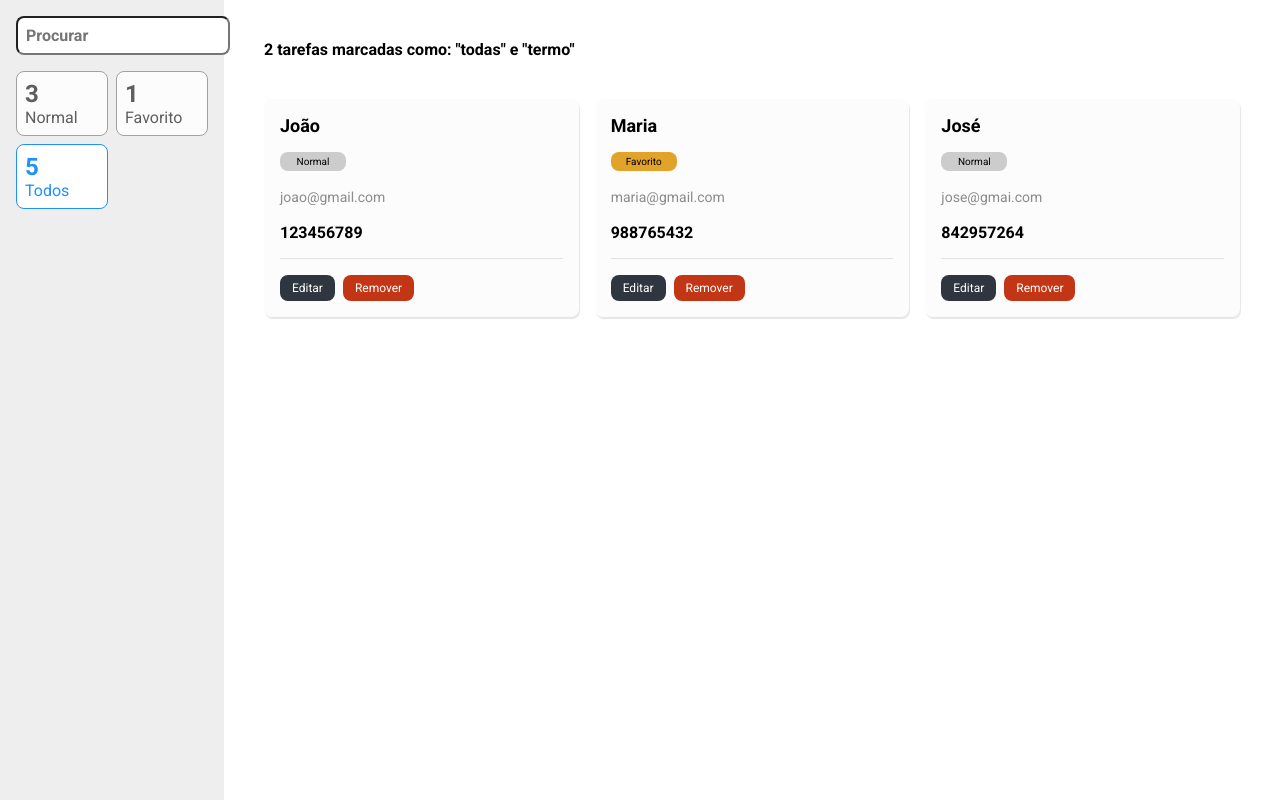
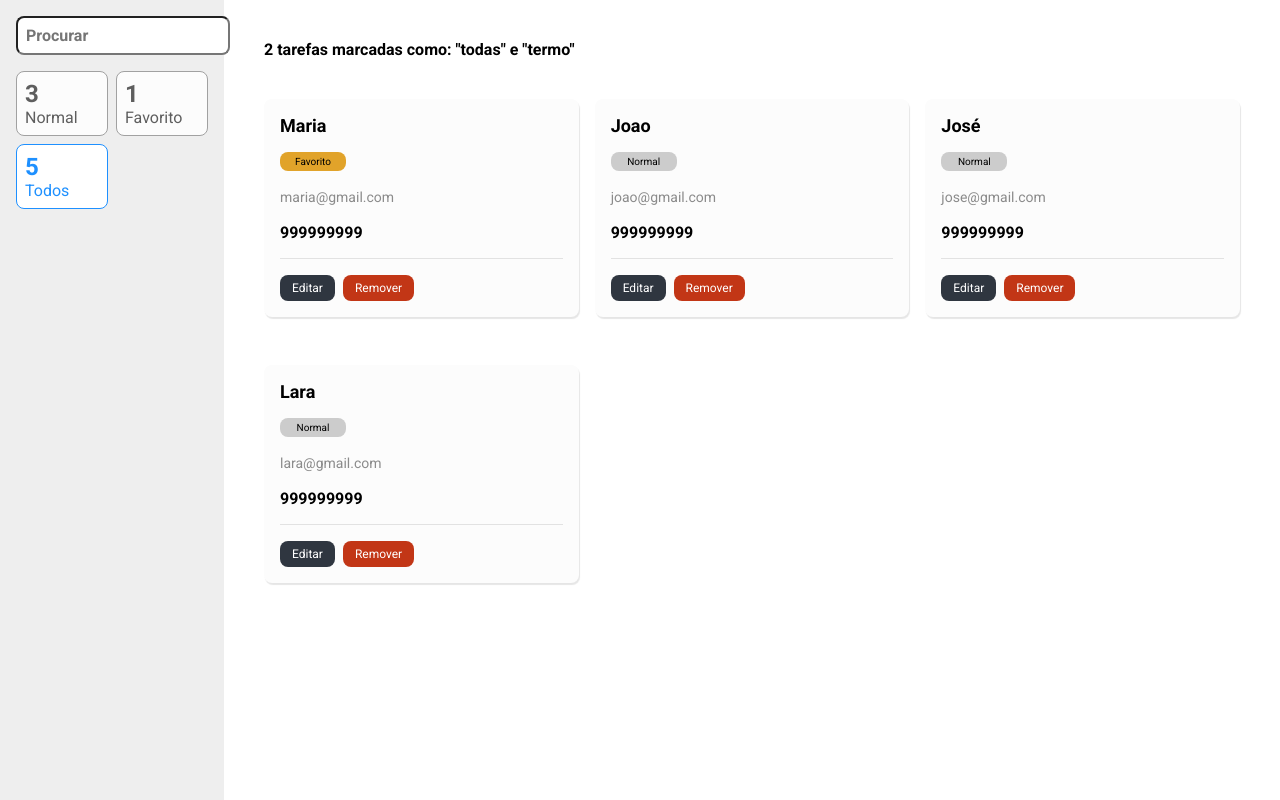
Before and after one commit to Jaktung/lista-de-contatos, a React (Vite) app: page / in a window 1280 px wide. Built offline with nearby package versions, Linux system fonts and the light colour scheme.

Commit message:
configurando o redux

```diff
--- a/package.json
+++ b/package.json
@@ -10,14 +10,17 @@
     "preview": "vite preview"
   },
   "dependencies": {
+    "@reduxjs/toolkit": "^2.6.0",
     "react": "^19.0.0",
     "react-dom": "^19.0.0",
+    "react-redux": "^9.2.0",
     "styled-components": "^6.1.15"
   },
   "devDependencies": {
     "@eslint/js": "^9.19.0",
     "@types/react": "^19.0.8",
     "@types/react-dom": "^19.0.3",
+    "@types/redux": "^3.6.31",
     "@types/styled-components": "^5.1.34",
     "@vitejs/plugin-react": "^4.3.4",
     "eslint": "^9.19.0",
--- a/src/App.tsx
+++ b/src/App.tsx
@@ -1,16 +1,18 @@
 import SideBar from "./containers/SideBar";
 import ContactList from "./containers/ContactList";
 import EstiloGlobal, { Container } from "./styles";
+import { Provider } from "react-redux";
+import store from "./store";
 
 function App() {
     return (
-        <>
+        <Provider store={store}>
             <EstiloGlobal />
             <Container>
                 <SideBar />
                 <ContactList />
             </Container>
-        </>
+        </Provider>
     );
 }
 
--- a/src/containers/ContactList/index.tsx
+++ b/src/containers/ContactList/index.tsx
@@ -1,29 +1,11 @@
 import Contact from "../../components/Contact";
 import * as S from "./styles";
-import * as enums from "../../utils/enums/ContactPriority";
-
-const contacts = [
-    {
-        name: "João",
-        priority: enums.ContactPriority.NORMAL,
-        number: 123456789,
-        email: "joao@gmail.com",
-    },
-    {
-        name: "Maria",
-        priority: enums.ContactPriority.FAVORITE,
-        number: 988765432,
-        email: "maria@gmail.com",
-    },
-    {
-        name: "José",
-        priority: enums.ContactPriority.NORMAL,
-        number: 842957264,
-        email: "jose@gmai.com",
-    },
-];
+import { useSelector } from "react-redux";
+import { RootReducer } from "../../store";
 
 const ListaDeContatos = () => {
+    const { contacts } = useSelector((state: RootReducer) => state);
+
     return (
         <S.Main>
             <S.MainText>
--- /dev/null
+++ b/src/models/Contact.ts
@@ -0,0 +1,25 @@
+import * as enums from "../utils/enums/ContactPriority";
+
+class Contact {
+    name: string;
+    email: string;
+    number: number;
+    priority: enums.ContactPriority;
+    id: number;
+
+    constructor(
+        name: string,
+        email: string,
+        number: number,
+        priority: enums.ContactPriority,
+        id: number
+    ) {
+        this.name = name;
+        this.email = email;
+        this.number = number;
+        this.priority = priority;
+        this.id = id;
+    }
+}
+
+export default Contact;
--- /dev/null
+++ b/src/store/index.ts
@@ -0,0 +1,13 @@
+import { configureStore } from "@reduxjs/toolkit";
+
+import contactsReducer from "./reducers/contacts";
+
+const store = configureStore({
+    reducer: {
+        contacts: contactsReducer,
+    },
+});
+
+export type RootReducer = ReturnType<typeof store.getState>;
+
+export default store;
--- /dev/null
+++ b/src/store/reducers/contacts.ts
@@ -0,0 +1,46 @@
+import { createSlice, PayloadAction } from "@reduxjs/toolkit";
+import Contact from "../../models/Contact";
+import * as enums from "../../utils/enums/ContactPriority";
+
+const contactsSlice = createSlice({
+    name: "contacts",
+    initialState: [
+        new Contact(
+            "Maria",
+            "maria@gmail.com",
+            999999999,
+            enums.ContactPriority.FAVORITE,
+            1
+        ),
+        new Contact(
+            "Joao",
+            "joao@gmail.com",
+            999999999,
+            enums.ContactPriority.NORMAL,
+            2
+        ),
+        new Contact(
+            "José",
+            "jose@gmail.com",
+            999999999,
+            enums.ContactPriority.NORMAL,
+            3
+        ),
+        new Contact(
+            "Lara",
+            "lara@gmail.com",
+            999999999,
+            enums.ContactPriority.NORMAL,
+            4
+        ),
+    ],
+    reducers: {
+        remove: (state, action: PayloadAction<number>) => {
+            state = state.filter((contact) => contact.id !== action.payload);
+        },
+    },
+});
+
+export const { remove } = contactsSlice.actions;
+
+export default contactsSlice.reducer;
```
Also changed, not shown: 1 other file (tests, documents, lock files or other folders).
